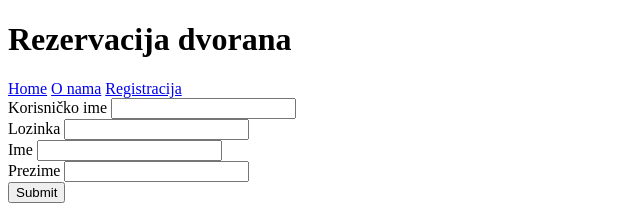
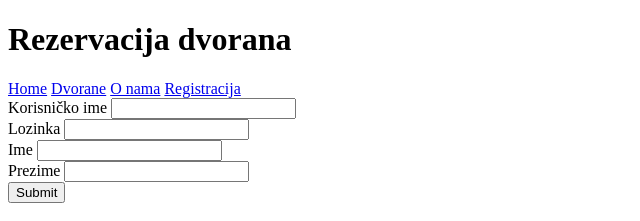
Before and after one commit to tomiiii55/Speck-Academy-2019-Project, a plain HTML site: page register.html in a window 1280 px wide. Shown: the top 221 px of the page, 0-640 px from the left. Drawn offline with Linux system fonts and the light colour scheme.

Commit message:
Promjena nav

```diff
--- a/register.html
+++ b/register.html
@@ -13,6 +13,7 @@
     <h1>Rezervacija dvorana</h1>
     <nav>
       <a href="index.html">Home</a>
+      <a href="hall.html">Dvorane</a>
       <a href="#">O nama</a>
       <a href="register.html">Registracija</a>
     </nav>
```
